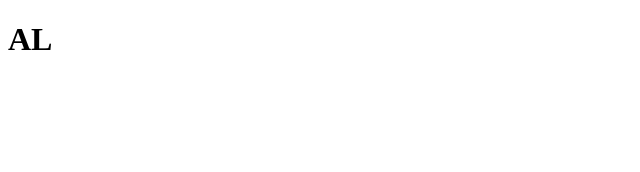
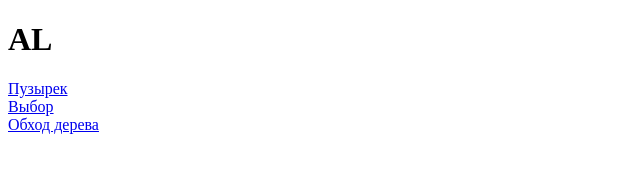
Before and after one commit to SemenovaEkaterina/al, a plain HTML site: page index.html in a window 1280 px wide. Shown: the whole page, without its empty margins (0-640 px from the left). Drawn offline with Linux system fonts and the light colour scheme.

Commit message:
add links

```diff
--- a/index.html
+++ b/index.html
@@ -6,8 +6,16 @@
 		<script src="bubble.js"></script>
 		<script src="select.js"></script>
 		<script src="tree.js"></script>
+		<style>
+			a {
+				display: block;
+			}
+		</style>
 	</head>
 	<body>
-		<h1 class="a">AL</h1>
+		<h1>AL</h1>
+		<a href="bubble.js">Пузырек</a>
+		<a href="select.js">Выбор</a>
+		<a href="tree.js">Обход дерева</a>
 	</body>
 </html>
--- a/select.js
+++ b/select.js
@@ -16,6 +16,10 @@ function select(arr) {
 }
 
 // console.log(select([2, 1]));
+// [ 1, 2 ]
 // console.log(select([2, 1, 3]));
+// [ 1, 2, 3 ]
 // console.log(select([2, 3, 1]));
+// [ 1, 2, 3 ]
 // console.log(select([0, 2, 1, 4]));
+// [ 0, 1, 2, 4 ]
--- a/tree.js
+++ b/tree.js
@@ -52,5 +52,7 @@ function depth(tree) {
     return parseNode(tree);
 }
 
-console.log(width(tree));
-console.log(depth(tree));
+// console.log(width(tree));
+// [ 'A', 'B', 'F', 'C', 'D', 'E' ]
+// console.log(depth(tree));
+// [ 'A', 'B', 'C', 'E', 'D', 'F' ]
```
Also changed, not shown: bubble.js (+9 -0 lines).
